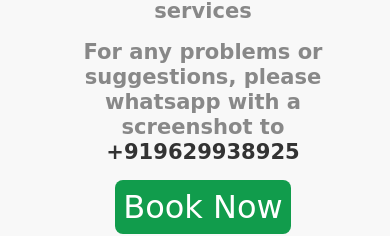
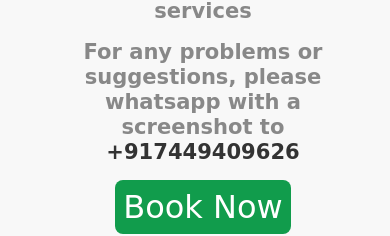
Before and after one commit to rajivsarkar67/washndry-frontend, an Angular app: page / in a window 390 px wide. Shown: the part 914-1150 px from the top of the page. Built offline with nearby package versions, Linux system fonts and the light colour scheme.

Commit message:
Updated phone number

```diff
--- a/src/app/landing/landing.component.html
+++ b/src/app/landing/landing.component.html
@@ -12,7 +12,7 @@
             <div>
                 <h1>Welcome to the Ultimate Laundry Experience</h1>
                 <h3>Revolutionize your laundry routine with our convenient and efficient services</h3>
-                <h3>For any problems or suggestions, please whatsapp with a screenshot to <a>+919629938925</a></h3>
+                <h3>For any problems or suggestions, please whatsapp with a screenshot to <a>+917449409626</a></h3>
                 <button class="primary-button" (click)="goToSelection()">Book Now</button>
             </div>
         </div>
```
